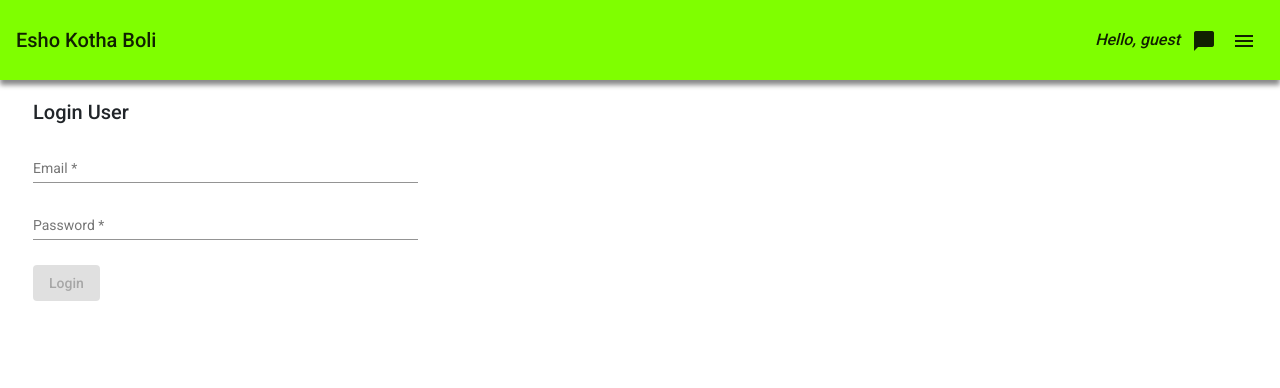
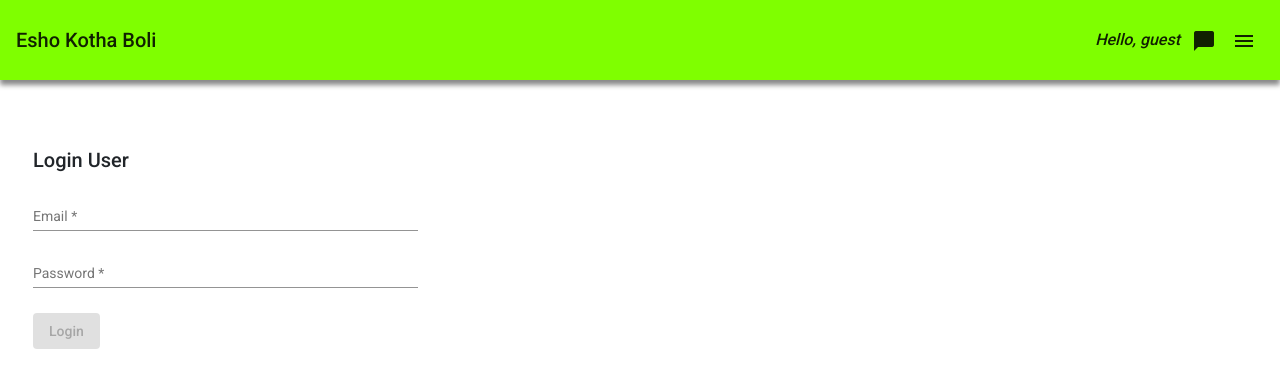
Before and after one commit to sayeed1999/Esho-Kotha-Boli, an Angular app in the folder Frontend/: page /account/login in a window 1280 px wide. Shown: the top 388 px of the page. Built offline with nearby package versions, Linux system fonts and the light colour scheme.

Commit message:
small fix on css

```diff
--- a/Frontend/src/app/core/components/app-shell/app-shell.component.html
+++ b/Frontend/src/app/core/components/app-shell/app-shell.component.html
@@ -22,8 +22,8 @@
       </mat-menu>
     </mat-toolbar>
 
-    <div class="row pt-3 pb-3">
-        <div class="col-12 col-md-9 pl-5 pr-5" style="height: 90vh; overflow-y:auto;">
+    <div class="row py-3">
+        <div class="col-12 col-md-9 p-5" style="height: 90vh; overflow-y:auto;">
           <router-outlet></router-outlet>
         </div>
         <div *ngIf="authenticated" class="d-none d-md-block col-md-3" style="height: 90vh; overflow-y:auto; border-left: solid 5px #888888;">
```
